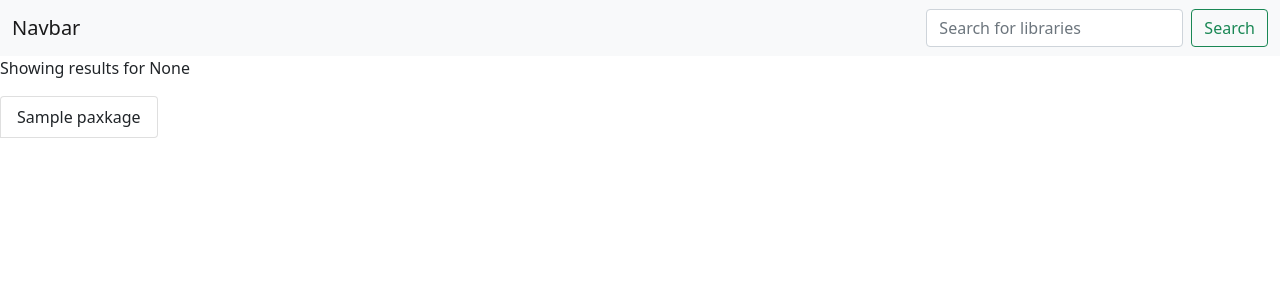
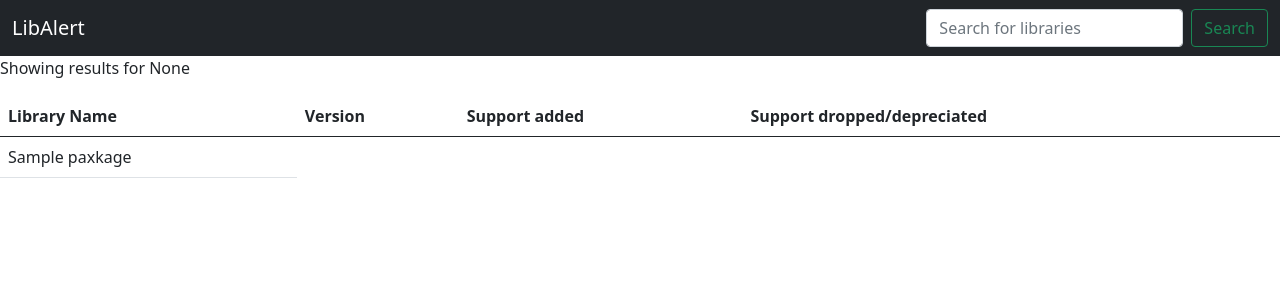
Before and after one commit to MinaamTamir/LibAlert, a Flask app: page /result in a window 1280 px wide. Shown: the top 300 px of the page. Run offline with Flask 2, Linux system fonts and the light colour scheme; a database or web service that is not in the repository returns one stand-in record (values such as "Sample title"); some libraries are stand-ins or nearby versions.

Commit message:
final commit

```diff
--- a/templates/result.html
+++ b/templates/result.html
@@ -9,9 +9,9 @@
 
 </head>
 <body>
-    <nav class="navbar navbar-light bg-light">
+    <nav class="navbar navbar-dark bg-dark">
         <div class="container-fluid">
-          <a class="navbar-brand">Navbar</a>
+          <a class="navbar-brand">LibAlert</a>
           <form class="d-flex">
             <input class="form-control me-2" type="search" placeholder="Search for libraries" aria-label="Search">
             <button class="btn btn-outline-success" type="submit">Search</button>
@@ -23,15 +23,27 @@
         <p>Showing results for {{name}}</p>
       </div>
       <div>
+        <table class="table">
+          <thead class="thead-light">
+            <tr>
+              <th scope="col">Library Name</th>
+              <th scope="col">Version</th>
+              <th scope="col">Support added</th>
+              <th scope="col">Support dropped/depreciated</th>
+            </tr>
+          </thead>
+          <tbody>
             {% for item in result_list %}
-        <ul class="list-group list-group-horizontal">
+            <tr>
               {% for key,value in item.items() %}
                 {% if key != "_id" %}
-            <li class="list-group-item">{{value}}</li>
+                  <td>{{value}}</td>
                 {% endif %}
               {% endfor %}
-        </ul>
+            </tr>
           {% endfor %}
+          </tbody>
+        </table>
       </div>
       {% endblock %}
     </body>
```
Also changed, not shown: templates/index.html (+5 -3 lines), 2 other files. Lines whose indentation alone changed are shown as unchanged.
